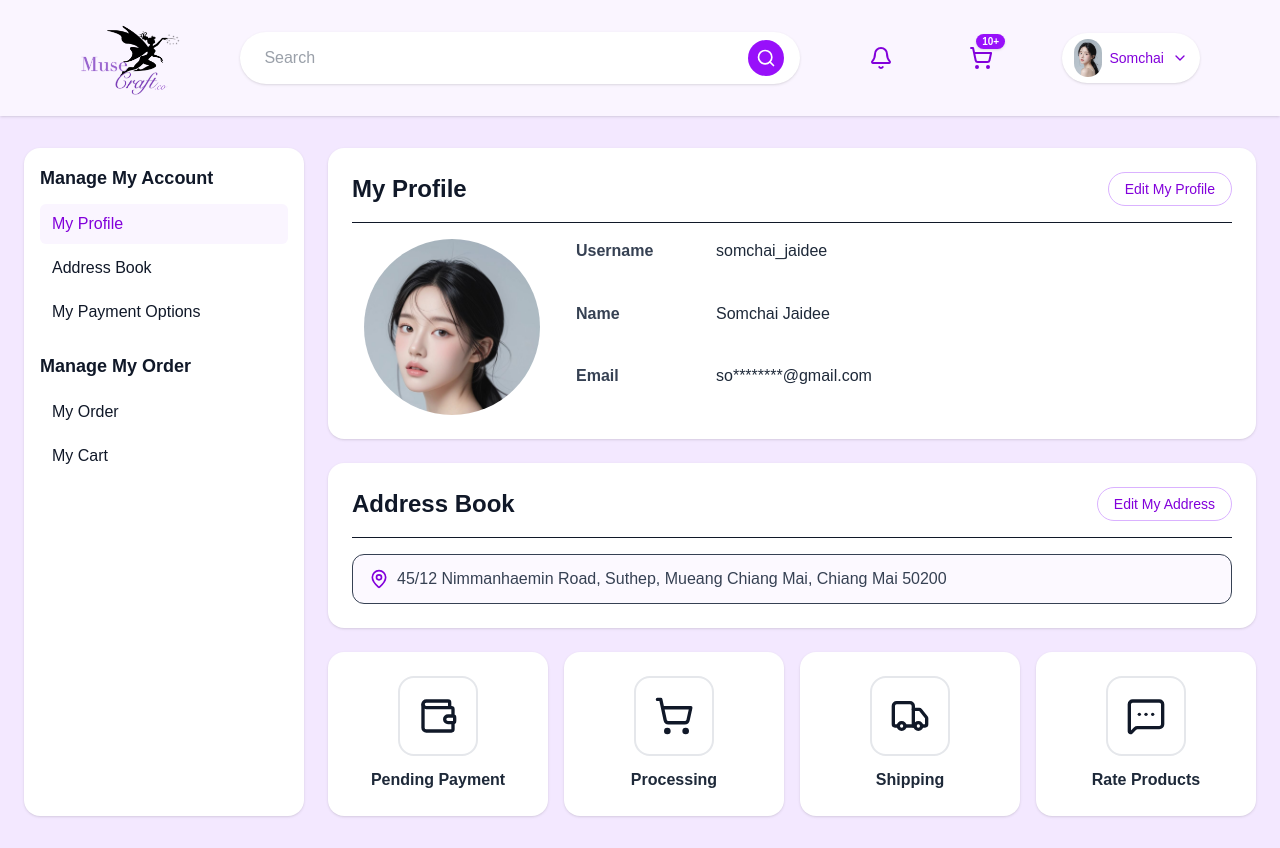
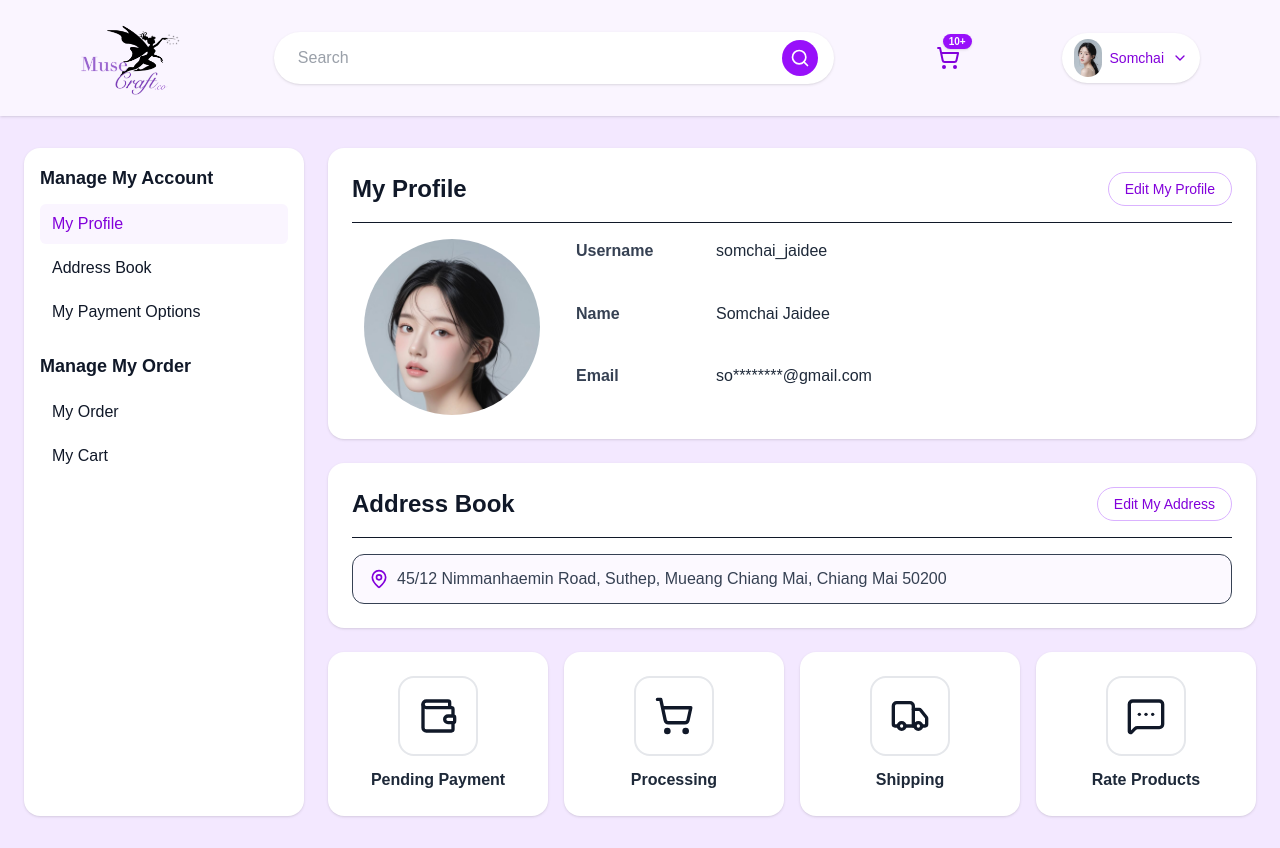
Before and after one commit to kamonporrn/muse-craft, a Next.js app in the folder frontend/: page /account in a window 1280 px wide. Built offline with nearby package versions, Linux system fonts and the light colour scheme.

Commit message:
Remove notifications button from NavbarSignedIn
Removed the notifications button from the signed-in navbar.

```diff
--- a/frontend/components/NavbarSignedIn.tsx
+++ b/frontend/components/NavbarSignedIn.tsx
@@ -82,15 +82,6 @@ export default function NavbarSignedIn({
         </button>
       </form>
 
-      {/* Bell */}
-      <button
-        className="relative grid h-10 w-10 place-items-center rounded-full hover:bg-purple-100"
-        aria-label="Notifications"
-        onClick={onBellClick}
-      >
-        <Bell className="w-6 h-6 text-purple-700" />
-      </button>
-
       {/* Cart */}
       <button
         className="relative grid h-10 w-10 place-items-center rounded-full hover:bg-purple-100"
```
